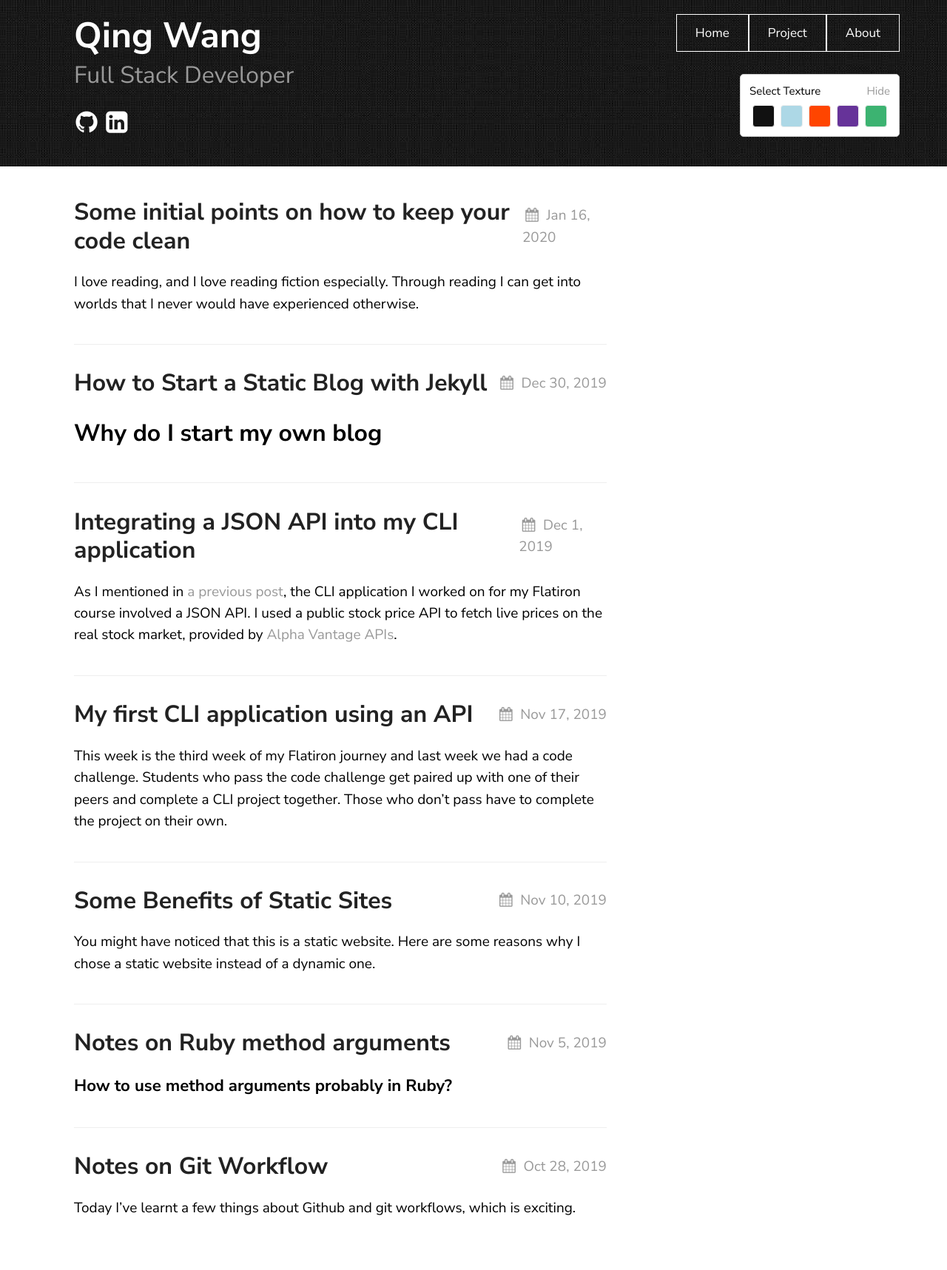
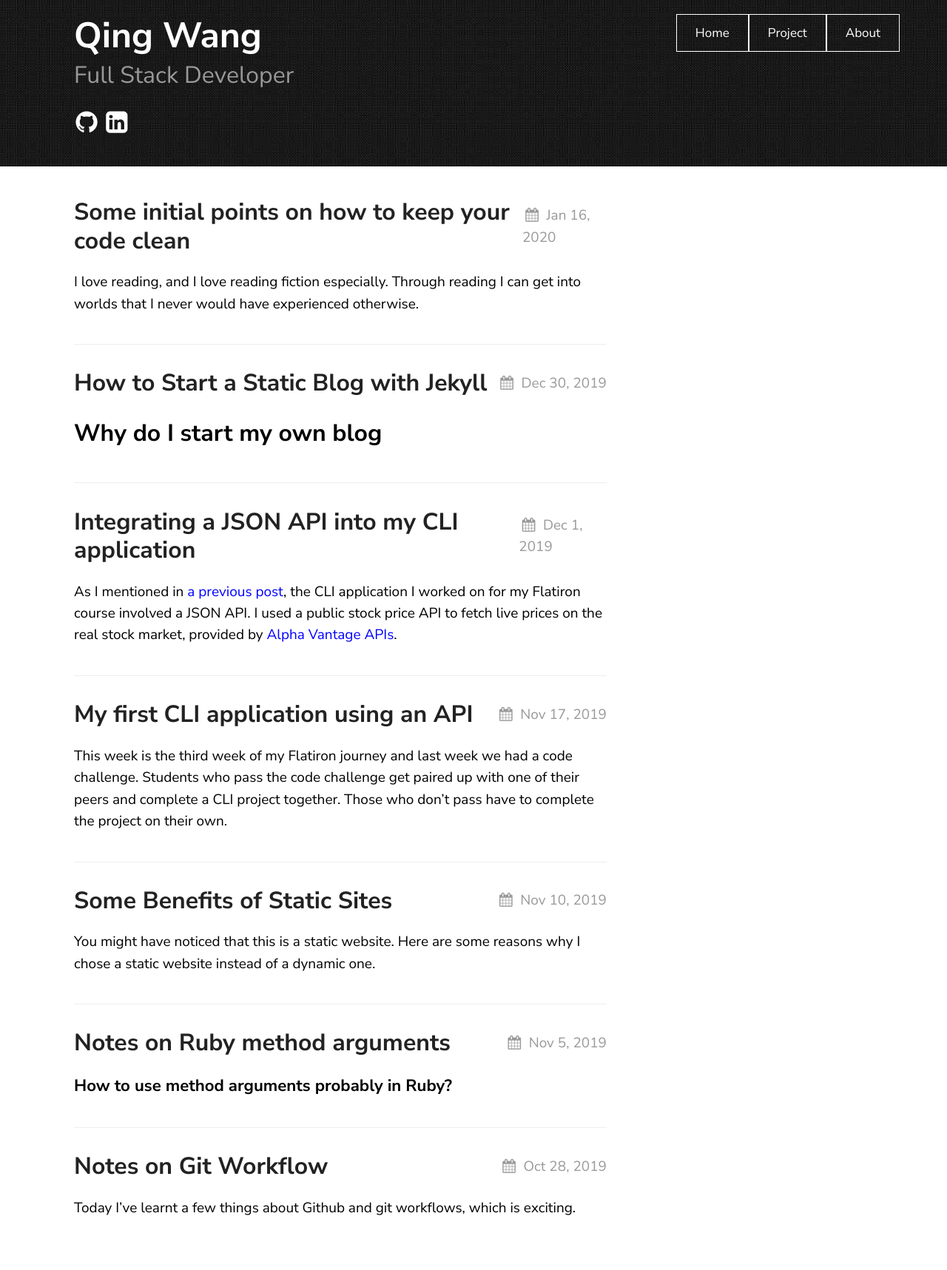
Before and after one commit to ching-wang/ching-wang.io, a Jekyll site: the page built from README.md, in a window 1280 px wide. Shown: the whole page at 74% size. Built offline with Jekyll 4.4.1, drawn with Linux system fonts in a browser that asks for light colours; our own code applies the rules of GitHub Pages for plain Markdown files.

Commit message:
comment out color picker selector

```diff
--- a/_includes/footer.html
+++ b/_includes/footer.html
@@ -10,7 +10,7 @@
 {%- endif -%}
 
 {%- if site.texture.showPicker -%}
-<div id="texture-picker">
+<!-- <div id="texture-picker">
 	<div style="display:flex;justify-content: space-between">
 		<p>Select Texture</p>
 		<p><a id="hidePicker" href="#">Hide</a></p>
@@ -22,7 +22,7 @@
 		<div id="purple"></div>
 		<div id="green"></div>
 	</div>
-</div>
+</div> -->
 <script src="{{ "/assets/js/picker.js" | relative_url }}"></script>
 {%- endif -%}
 
--- a/_sass/theme.scss
+++ b/_sass/theme.scss
@@ -3,7 +3,7 @@
 @import "begin";
 @import "syntax";
 
-$linkColor: #999;
+$linkColor: blue;
 $mobileW: 768px;
 $smallMobileW: 480px;
 $bigScreenW: 1600px;
```
